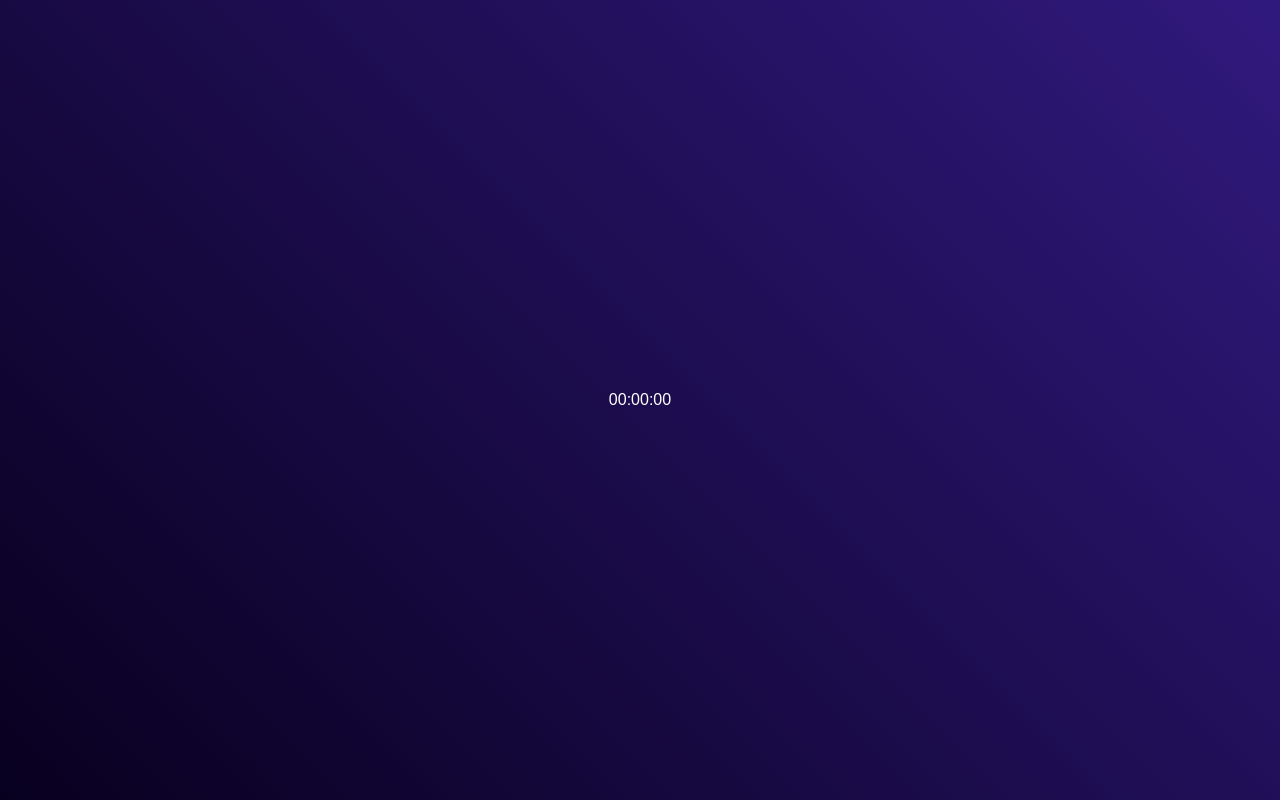
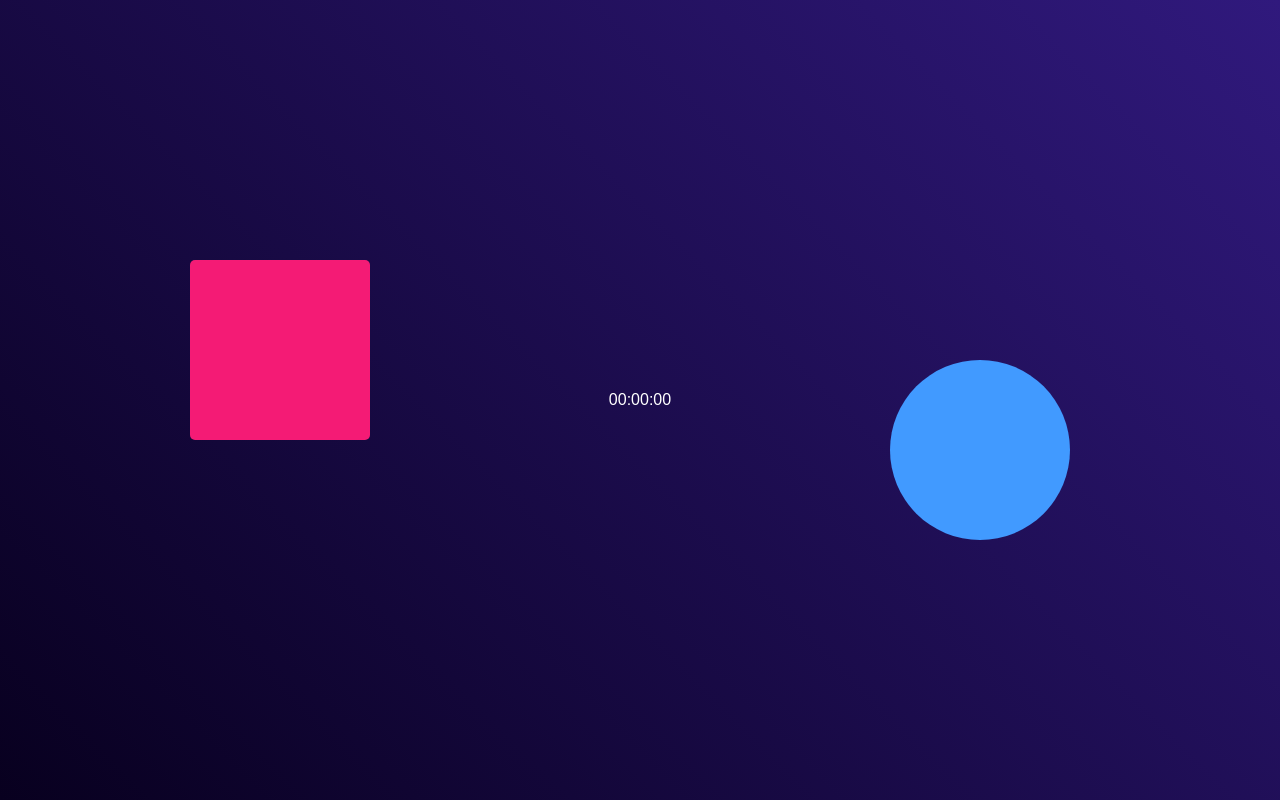
Before and after one commit to Dabeey/Digital-App-Using-Javascript, a plain HTML site: page index.html in a window 1280 px wide. Drawn offline with Linux system fonts and the light colour scheme.

Commit message:
Fix background color and z-index for container elements

```diff
--- a/style.css
+++ b/style.css
@@ -37,5 +37,21 @@
     width: 180px;
     height: 180px;
     position: absolute;
-    background: #f;
+    background: #f41b75;
+    border-radius: 5px;
+    left: -50px;
+    top: -50px;
+    z-index: -1;
 }
+
+.container::after{
+    content: '';
+    width: 180px;
+    height: 180px;
+    position: absolute;
+    background: #419aff;
+    border-radius: 50%;
+    right: -30px;
+    bottom: -50px;
+    z-index: -1;
+}
```
